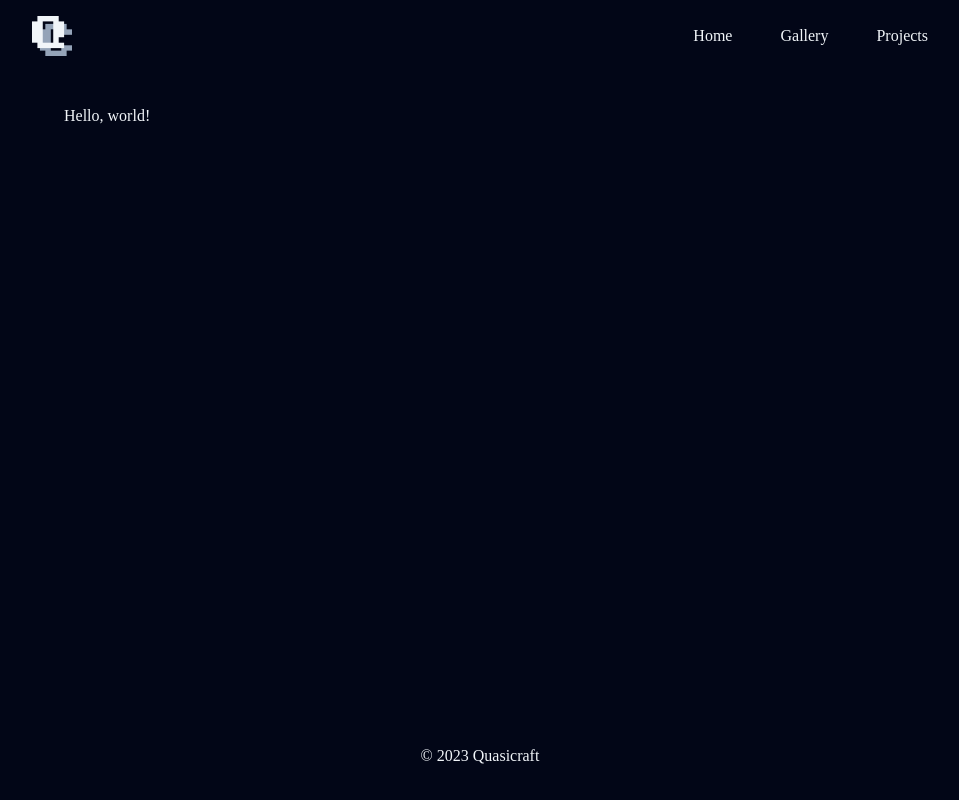
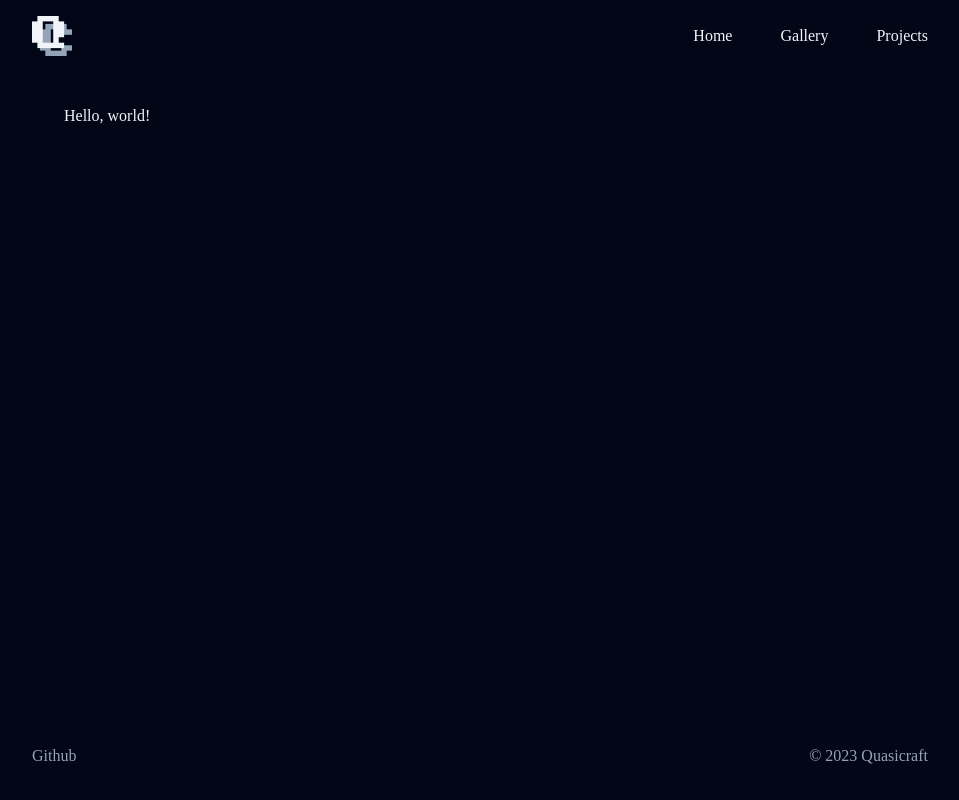
Before and after one commit to quasicraft/qc-site, a Next.js app: page / in a window 1280 px wide. Shown: the whole page, without its empty margins (160-1119 px from the left). Built offline with nearby package versions, Linux system fonts and the light colour scheme.

Commit message:
added github link to footer

```diff
--- a/components/layout.js
+++ b/components/layout.js
@@ -5,8 +5,8 @@ import logo from "../public/images/icon.png";
 
 export default function Layout({ children }) {
   return(
-    <div className="flex flex-col min-h-screen bg-slate-950 text-slate-100 font-medium">
-      <header className="mx-4 mb-8 py-4">
+    <div className="flex flex-col min-h-screen bg-slate-950 text-slate-100">
+      <header className="mx-4 mb-8 py-4 font-medium">
         <div className="container mx-auto max-w-4xl flex justify-between">
           <Link href="/">
             <Image width="40" height="40" src={logo} />
@@ -25,8 +25,9 @@ export default function Layout({ children }) {
         </div>
       </header>
       <main className="container mx-auto max-w-4xl flex-1">{children}</main>
-      <footer className="mx-4 mb-8">
-        <div className='container mx-auto flex justify-center'>
+      <footer className="mx-4 mb-8 font-medium text-slate-400">
+        <div className='container mx-auto flex justify-between max-w-4xl'>
+            <Link className="hover:underline" href="https://github.com/quasicraft">Github</Link>
             &copy; 2023 Quasicraft
         </div>
       </footer>
```
